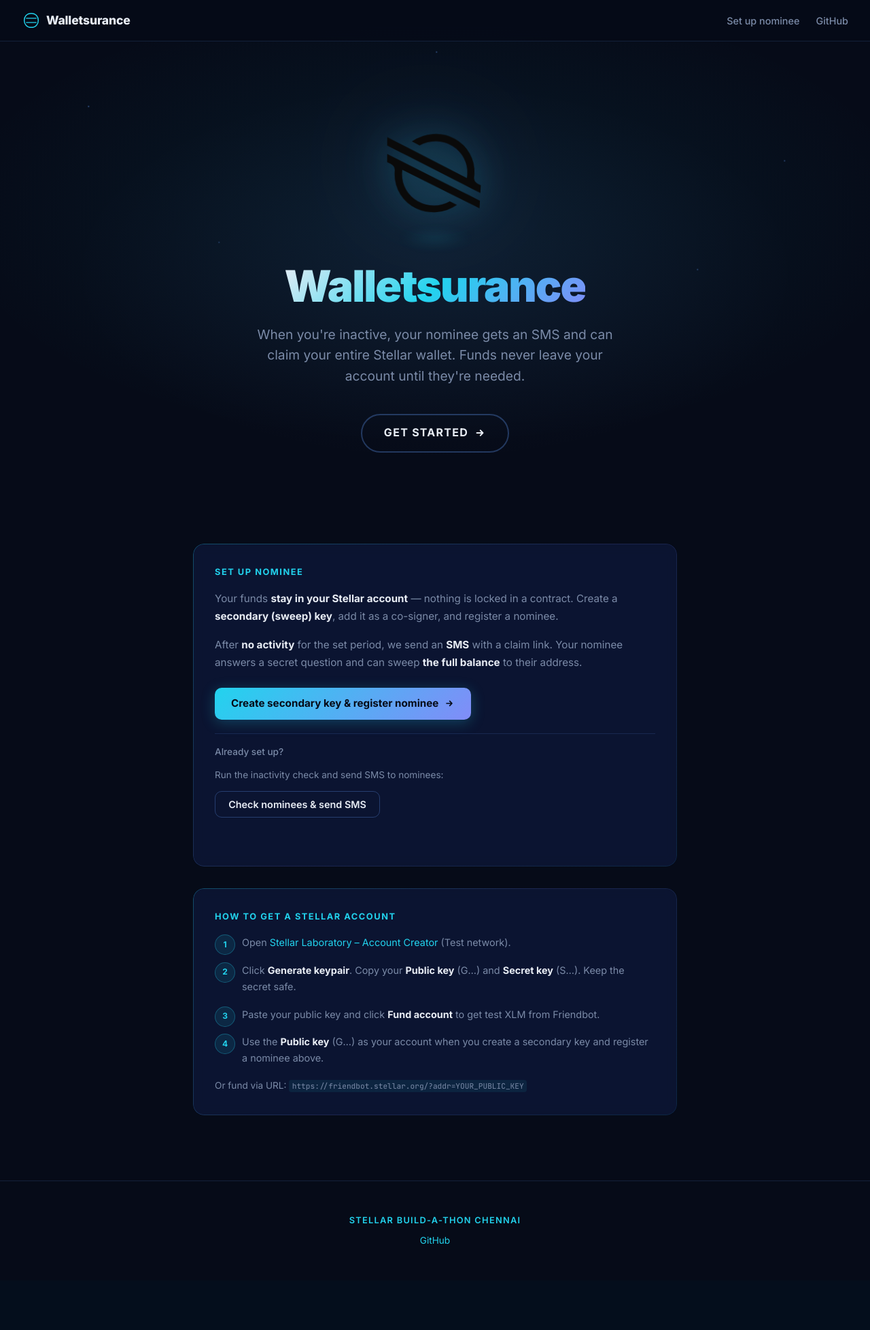
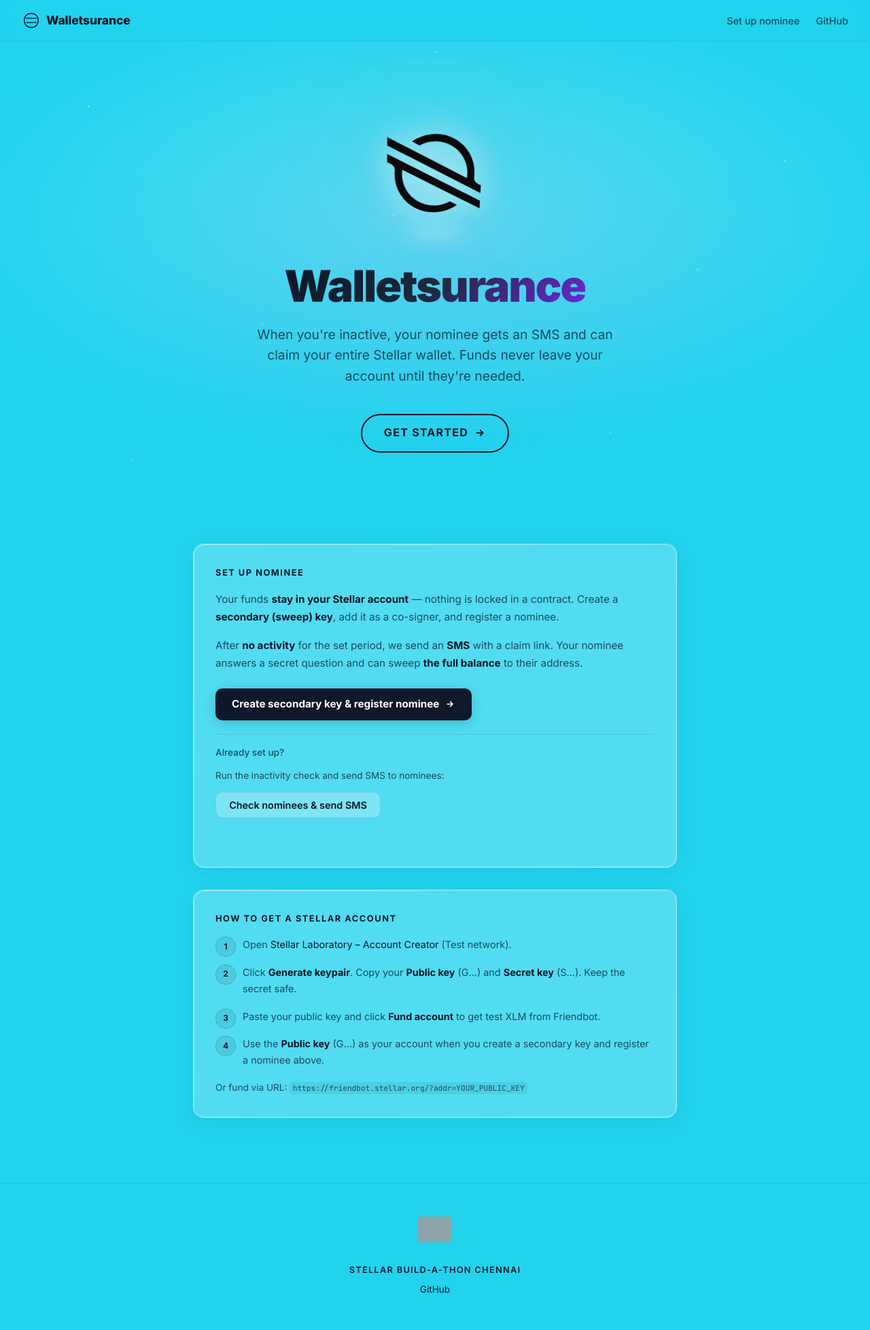
Before and after one commit to vaduvanathan/stellar-hackathon, a Flask app: page / in a window 1280 px wide. Shown: the whole page at 68% size. Before the commit the page ends 1831 px from the top, so only its background shows below. Run offline with Flask 3, Linux system fonts and the light colour scheme; grey boxes are pictures that could not be loaded.

Commit message:
UI: cyan #22d3ee background, 3D Stellar logo with glow, full Stellar logo in footer
- Background changed to #22d3ee with glassmorphism cards
- 3D spinning Stellar symbol with white halo glow (Chainlink-style)
- Full Stellar logo (cryptologos.cc) added to footer
- Dark text/buttons adapted for light cyan background
- Navbar, hero, cards, steps all updated for new theme

Co-authored-by: Cursor <cursoragent@cursor.com>

```diff
--- a/backend/templates/index.html
+++ b/backend/templates/index.html
@@ -10,18 +10,19 @@
   <link href="https://fonts.googleapis.com/css2?family=Inter:wght@400;500;600;700;800;900&family=JetBrains+Mono:wght@400;500&display=swap" rel="stylesheet">
   <style>
     :root {
-      --bg: #060b18;
-      --bg2: #0a1128;
-      --surface: rgba(15, 25, 60, 0.7);
-      --border: rgba(100, 160, 255, 0.15);
-      --border-glow: rgba(100, 160, 255, 0.3);
-      --text: #e8edf5;
-      --muted: #7b8ba8;
-      --accent: #22d3ee;
-      --accent2: #818cf8;
-      --accent-dim: #0ea5c9;
-      --warn: #fbbf24;
-      --err: #f87171;
+      --bg: #22d3ee;
+      --bg2: #1cc5df;
+      --surface: rgba(255, 255, 255, 0.2);
+      --border: rgba(0, 0, 0, 0.08);
+      --border-glow: rgba(0, 0, 0, 0.18);
+      --text: #0a1628;
+      --muted: #1a4a5e;
+      --accent: #0f172a;
+      --accent2: #6d28d9;
+      --accent-dim: #1e293b;
+      --warn: #92400e;
+      --err: #dc2626;
+      --glow: rgba(255, 255, 255, 0.7);
     }
     * { box-sizing: border-box; margin: 0; padding: 0; }
     html { scroll-behavior: smooth; }
@@ -40,9 +41,9 @@
       position: fixed; top: 0; left: 0; right: 0; z-index: 100;
       display: flex; align-items: center; justify-content: space-between;
       padding: 1rem 2rem;
-      background: rgba(6, 11, 24, 0.85);
+      background: rgba(34, 211, 238, 0.85);
       backdrop-filter: blur(12px);
-      border-bottom: 1px solid var(--border);
+      border-bottom: 1px solid rgba(0,0,0,0.08);
     }
     .navbar-brand {
       display: flex; align-items: center; gap: 0.5rem;
@@ -64,8 +65,8 @@
       display: flex; flex-direction: column; align-items: center; justify-content: center;
       text-align: center;
       padding: 6rem 1.5rem 4rem;
-      background: radial-gradient(ellipse 80% 60% at 50% 40%, rgba(34, 211, 238, 0.08) 0%, transparent 70%),
-                  radial-gradient(ellipse 60% 50% at 50% 50%, rgba(129, 140, 248, 0.06) 0%, transparent 70%),
+      background: radial-gradient(ellipse 80% 60% at 50% 40%, rgba(255,255,255,0.25) 0%, transparent 70%),
+                  radial-gradient(ellipse 60% 50% at 50% 50%, rgba(109,40,217,0.08) 0%, transparent 70%),
                   var(--bg);
       overflow: hidden;
     }
@@ -73,16 +74,14 @@
       content: '';
       position: absolute; inset: 0;
       background-image:
-        radial-gradient(1.5px 1.5px at 10% 20%, rgba(100,160,255,0.4) 50%, transparent 50%),
-        radial-gradient(1px 1px at 30% 60%, rgba(100,160,255,0.25) 50%, transparent 50%),
-        radial-gradient(1.5px 1.5px at 50% 10%, rgba(100,160,255,0.35) 50%, transparent 50%),
-        radial-gradient(1px 1px at 70% 80%, rgba(100,160,255,0.2) 50%, transparent 50%),
-        radial-gradient(1.5px 1.5px at 90% 30%, rgba(100,160,255,0.3) 50%, transparent 50%),
-        radial-gradient(1px 1px at 15% 85%, rgba(100,160,255,0.25) 50%, transparent 50%),
-        radial-gradient(1.5px 1.5px at 80% 50%, rgba(100,160,255,0.3) 50%, transparent 50%),
-        radial-gradient(1px 1px at 45% 40%, rgba(100,160,255,0.2) 50%, transparent 50%),
-        radial-gradient(1px 1px at 60% 25%, rgba(100,160,255,0.3) 50%, transparent 50%),
-        radial-gradient(1.5px 1.5px at 25% 45%, rgba(100,160,255,0.25) 50%, transparent 50%);
+        radial-gradient(2px 2px at 10% 20%, rgba(255,255,255,0.6) 50%, transparent 50%),
+        radial-gradient(1.5px 1.5px at 30% 60%, rgba(255,255,255,0.4) 50%, transparent 50%),
+        radial-gradient(2px 2px at 50% 10%, rgba(255,255,255,0.5) 50%, transparent 50%),
+        radial-gradient(1.5px 1.5px at 70% 80%, rgba(255,255,255,0.35) 50%, transparent 50%),
+        radial-gradient(2px 2px at 90% 30%, rgba(255,255,255,0.45) 50%, transparent 50%),
+        radial-gradient(1.5px 1.5px at 15% 85%, rgba(255,255,255,0.4) 50%, transparent 50%),
+        radial-gradient(2px 2px at 80% 50%, rgba(255,255,255,0.45) 50%, transparent 50%),
+        radial-gradient(1.5px 1.5px at 45% 40%, rgba(255,255,255,0.35) 50%, transparent 50%);
       animation: drift 20s ease-in-out infinite alternate;
       pointer-events: none;
     }
@@ -101,15 +100,28 @@
     .logo-scene::after {
       content: '';
       position: absolute;
-      bottom: -20px; left: 50%; transform: translateX(-50%);
-      width: 120px; height: 30px;
-      background: radial-gradient(ellipse, rgba(34,211,238,0.25) 0%, transparent 70%);
-      filter: blur(8px);
+      bottom: -25px; left: 50%; transform: translateX(-50%);
+      width: 160px; height: 50px;
+      background: radial-gradient(ellipse, rgba(255,255,255,0.6) 0%, rgba(255,255,255,0.2) 40%, transparent 70%);
+      filter: blur(12px);
       animation: glow-pulse 3s ease-in-out infinite alternate;
     }
     @keyframes glow-pulse {
-      from { opacity: 0.5; transform: translateX(-50%) scale(0.9); }
-      to { opacity: 1; transform: translateX(-50%) scale(1.1); }
+      from { opacity: 0.4; transform: translateX(-50%) scale(0.85); }
+      to { opacity: 1; transform: translateX(-50%) scale(1.15); }
+    }
+    .logo-scene::before {
+      content: '';
+      position: absolute;
+      inset: -30px;
+      background: radial-gradient(circle, rgba(255,255,255,0.35) 0%, rgba(255,255,255,0.1) 40%, transparent 65%);
+      filter: blur(18px);
+      animation: halo-pulse 4s ease-in-out infinite alternate;
+      pointer-events: none;
+    }
+    @keyframes halo-pulse {
+      from { opacity: 0.5; transform: scale(0.95); }
+      to { opacity: 1; transform: scale(1.05); }
     }
     .logo-cube {
       width: 100%; height: 100%;
@@ -130,14 +142,14 @@
     }
     .logo-face svg {
       width: 140px; height: 140px;
-      filter: drop-shadow(0 0 30px rgba(34,211,238,0.35)) drop-shadow(0 0 60px rgba(129,140,248,0.2));
+      filter: drop-shadow(0 0 20px rgba(255,255,255,0.5)) drop-shadow(0 0 50px rgba(255,255,255,0.3)) drop-shadow(0 0 80px rgba(0,0,0,0.15));
     }
 
     .hero h1 {
       font-size: clamp(2.5rem, 6vw, 4rem);
       font-weight: 900; letter-spacing: -0.03em; line-height: 1.1;
       margin-bottom: 1.25rem;
-      background: linear-gradient(135deg, #e8edf5 0%, #22d3ee 50%, #818cf8 100%);
+      background: linear-gradient(135deg, #0a1628 0%, #1e293b 50%, #6d28d9 100%);
       -webkit-background-clip: text; -webkit-text-fill-color: transparent;
       background-clip: text;
     }
@@ -149,17 +161,17 @@
     .hero-cta {
       display: inline-flex; align-items: center; gap: 0.5rem;
       padding: 0.85rem 2rem;
-      border: 2px solid var(--border-glow);
+      border: 2px solid var(--accent);
       border-radius: 50px;
-      color: var(--text); font-weight: 700; font-size: 1rem; text-transform: uppercase; letter-spacing: 0.08em;
+      color: var(--accent); font-weight: 700; font-size: 1rem; text-transform: uppercase; letter-spacing: 0.08em;
       text-decoration: none;
       transition: all 0.3s;
       background: transparent;
     }
     .hero-cta:hover {
-      border-color: var(--accent);
-      color: var(--accent);
-      box-shadow: 0 0 20px rgba(34,211,238,0.2), inset 0 0 20px rgba(34,211,238,0.05);
+      background: var(--accent);
+      color: #fff;
+      box-shadow: 0 6px 25px rgba(15,23,42,0.3);
     }
     .hero-cta svg { width: 18px; height: 18px; }
 
@@ -168,19 +180,21 @@
 
     .section-card {
       position: relative;
-      background: var(--surface);
+      background: rgba(255, 255, 255, 0.22);
       border-radius: 16px;
       padding: 2rem 2rem;
       margin-bottom: 2rem;
-      backdrop-filter: blur(8px);
+      backdrop-filter: blur(16px);
       overflow: hidden;
+      border: 1px solid rgba(255, 255, 255, 0.35);
+      box-shadow: 0 8px 32px rgba(0, 0, 0, 0.06);
     }
     .section-card::before {
       content: '';
       position: absolute; inset: 0;
       border-radius: 16px;
       padding: 1px;
-      background: linear-gradient(135deg, rgba(34,211,238,0.3), rgba(129,140,248,0.15), rgba(34,211,238,0.1));
+      background: linear-gradient(135deg, rgba(255,255,255,0.5), rgba(255,255,255,0.15), rgba(255,255,255,0.3));
       -webkit-mask: linear-gradient(#fff 0 0) content-box, linear-gradient(#fff 0 0);
       -webkit-mask-composite: xor;
       mask-composite: exclude;
@@ -205,31 +219,31 @@
     a.btn-primary {
       display: inline-flex; align-items: center; gap: 0.5rem;
       padding: 0.7rem 1.5rem;
-      background: linear-gradient(135deg, var(--accent), var(--accent2));
-      color: #060b18; font-weight: 700; font-size: 0.95rem; border-radius: 10px;
+      background: var(--accent);
+      color: #fff; font-weight: 700; font-size: 0.95rem; border-radius: 10px;
       text-decoration: none;
       transition: all 0.3s;
-      box-shadow: 0 4px 20px rgba(34,211,238,0.25);
+      box-shadow: 0 4px 20px rgba(15,23,42,0.2);
     }
-    a.btn-primary:hover { box-shadow: 0 6px 30px rgba(34,211,238,0.4); transform: translateY(-1px); }
+    a.btn-primary:hover { box-shadow: 0 6px 30px rgba(15,23,42,0.35); transform: translateY(-1px); }
 
     button {
       font-family: inherit; font-size: 0.9rem; font-weight: 600; cursor: pointer;
       padding: 0.6rem 1.2rem; border-radius: 10px; border: none;
-      background: var(--accent); color: #060b18;
+      background: var(--accent); color: #fff;
       transition: all 0.2s;
     }
     button:hover { background: var(--accent-dim); }
     button:disabled { opacity: 0.5; cursor: not-allowed; }
     button.secondary {
-      background: transparent; color: var(--text);
-      border: 1px solid var(--border-glow);
+      background: rgba(255,255,255,0.25); color: var(--text);
+      border: 1px solid rgba(0,0,0,0.12);
     }
-    button.secondary:hover { border-color: var(--accent); color: var(--accent); }
+    button.secondary:hover { background: rgba(255,255,255,0.4); }
 
     code, .mono {
       font-family: 'JetBrains Mono', monospace; font-size: 0.82em;
-      background: rgba(34,211,238,0.08); padding: 0.15em 0.4em; border-radius: 4px;
+      background: rgba(0,0,0,0.06); padding: 0.15em 0.4em; border-radius: 4px;
       word-break: break-all;
     }
 
@@ -251,8 +265,8 @@
       content: counter(step);
       position: absolute; left: 0; top: 0;
       width: 1.75rem; height: 1.75rem;
-      background: rgba(34,211,238,0.1);
-      border: 1px solid rgba(34,211,238,0.3);
+      background: rgba(0,0,0,0.08);
+      border: 1px solid rgba(0,0,0,0.15);
       border-radius: 50%;
       display: flex; align-items: center; justify-content: center;
       font-size: 0.75rem; font-weight: 700; color: var(--accent);
@@ -264,7 +278,7 @@
     /* ---- Footer ---- */
     .site-footer {
       text-align: center; padding: 3rem 1.5rem;
-      border-top: 1px solid var(--border);
+      border-top: 1px solid rgba(0,0,0,0.08);
       color: var(--muted); font-size: 0.85rem;
     }
     .site-footer a { color: var(--accent); text-decoration: none; }
@@ -287,9 +301,9 @@
   <nav class="navbar">
     <a href="/" class="navbar-brand">
       <svg viewBox="0 0 230 230" fill="none" xmlns="http://www.w3.org/2000/svg">
-        <path d="M115 30 C60 30 30 70 30 115 C30 160 60 200 115 200 C170 200 200 160 200 115 C200 70 170 30 115 30Z" stroke="#22d3ee" stroke-width="12" fill="none"/>
-        <line x1="55" y1="90" x2="175" y2="90" stroke="#22d3ee" stroke-width="10" stroke-linecap="round"/>
-        <line x1="55" y1="140" x2="175" y2="140" stroke="#22d3ee" stroke-width="10" stroke-linecap="round"/>
+        <path d="M115 30 C60 30 30 70 30 115 C30 160 60 200 115 200 C170 200 200 160 200 115 C200 70 170 30 115 30Z" stroke="#0a1628" stroke-width="12" fill="none"/>
+        <line x1="55" y1="90" x2="175" y2="90" stroke="#0a1628" stroke-width="10" stroke-linecap="round"/>
+        <line x1="55" y1="140" x2="175" y2="140" stroke="#0a1628" stroke-width="10" stroke-linecap="round"/>
       </svg>
       Walletsurance
     </a>
@@ -354,6 +368,9 @@
 
   <!-- Footer -->
   <footer class="site-footer">
+    <div style="margin-bottom: 1.5rem;">
+      <img src="https://cryptologos.cc/logos/versions/stellar-xlm-logo-full.svg?v=040" alt="Stellar" style="height: 38px; opacity: 0.85;" />
+    </div>
     <p style="font-size: 0.8rem; font-weight: 600; letter-spacing: 0.1em; text-transform: uppercase; color: var(--accent); margin-bottom: 0.5rem;">Stellar Build-A-Thon Chennai</p>
     <p><a href="https://github.com/vaduvanathan/stellar-hackathon">GitHub</a></p>
   </footer>
```
